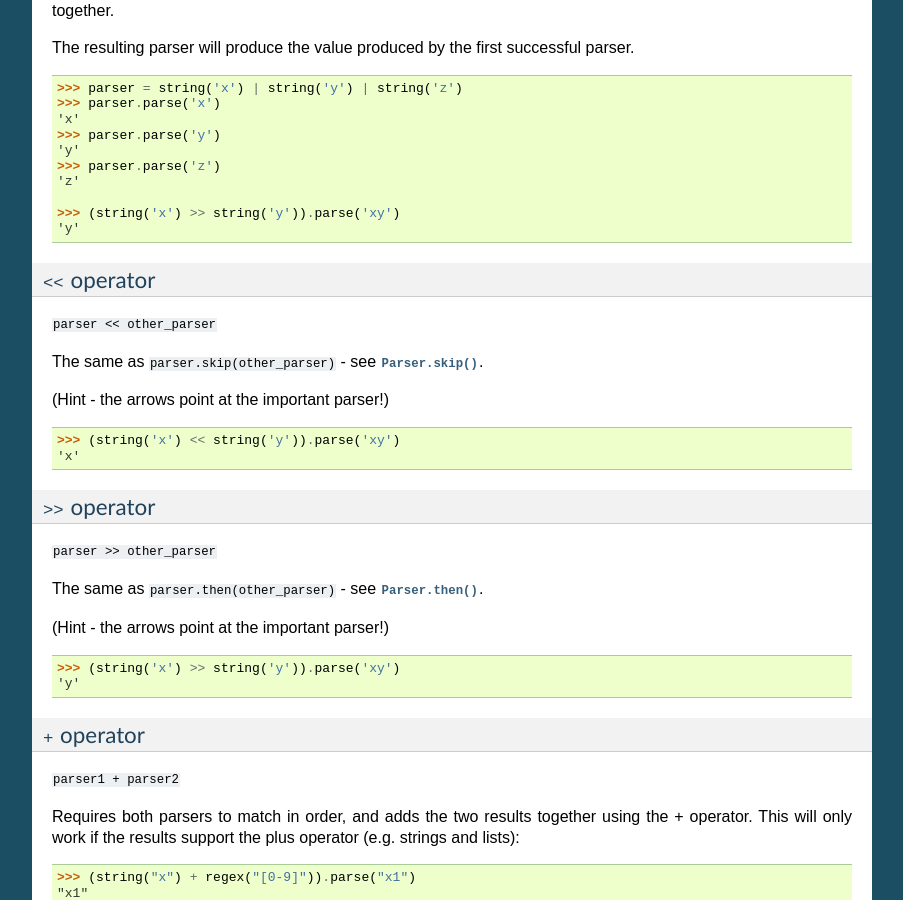
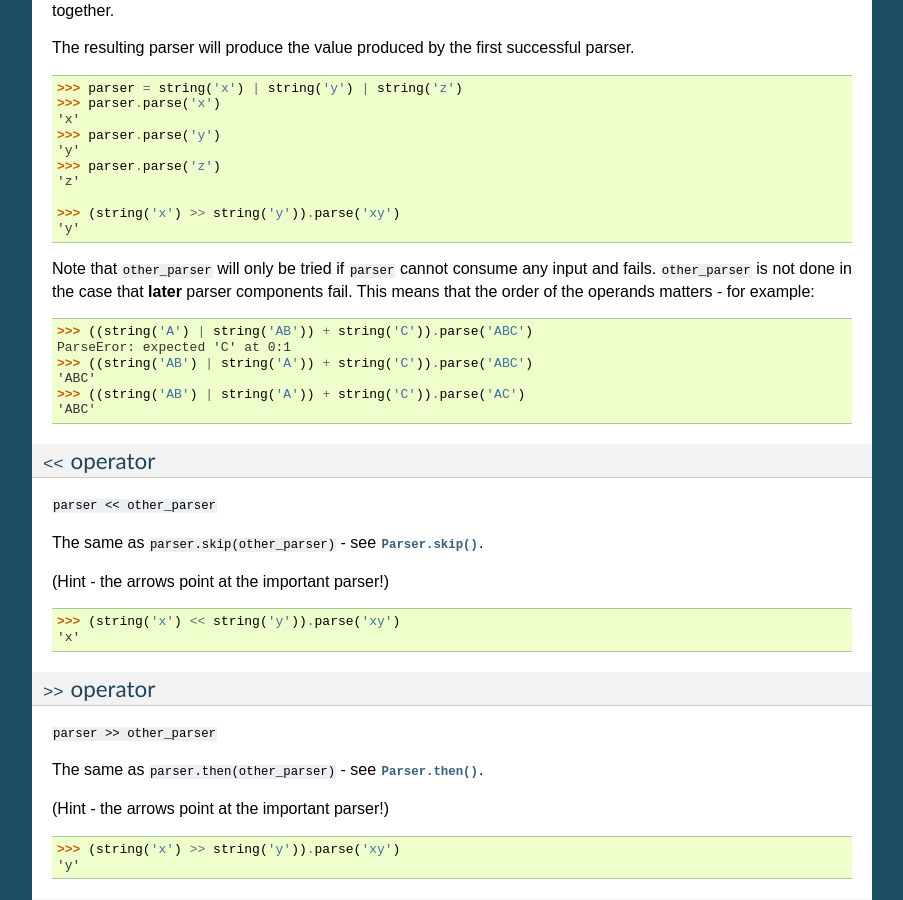
Before and after one commit to python-parsy/parsy, a Sphinx documentation site: the page built from docs/ref/methods_and_combinators.rst, in a window 1280 px wide and 900 px high, scrolled down 5528 px. Shown: the whole window, without its empty margins (198-1101 px from the left). Built offline with Sphinx 7.4.7, drawn with Linux system fonts in a browser that asks for light colours; some of the changed text lies outside the part shown.

Commit message:
Fixed #24 - better docs for alt

```diff
--- a/docs/ref/methods_and_combinators.rst
+++ b/docs/ref/methods_and_combinators.rst
@@ -407,6 +407,20 @@
    >>> (string('x') >> string('y')).parse('xy')
    'y'
 
+Note that ``other_parser`` will only be tried if ``parser`` cannot consume any
+input and fails. ``other_parser`` is not done in the case that **later** parser
+components fail. This means that the order of the operands matters - for
+example:
+
+.. code:: python
+
+   >>> ((string('A') | string('AB')) + string('C')).parse('ABC')
+   ParseEror: expected 'C' at 0:1
+   >>> ((string('AB') | string('A')) + string('C')).parse('ABC')
+   'ABC'
+   >>> ((string('AB') | string('A')) + string('C')).parse('AC')
+   'ABC'
+
 .. _parser-lshift:
 
 ``<<`` operator
@@ -507,6 +521,8 @@
 
    (In this case you would be better off using :func:`char_from`)
 
+   Note that the order of arguments matter, as described in :ref:`parser-or`.
+
 .. function:: seq(*parsers, **kw_parsers)
 
    Creates a parser that runs a sequence of parsers in order and combines
```
